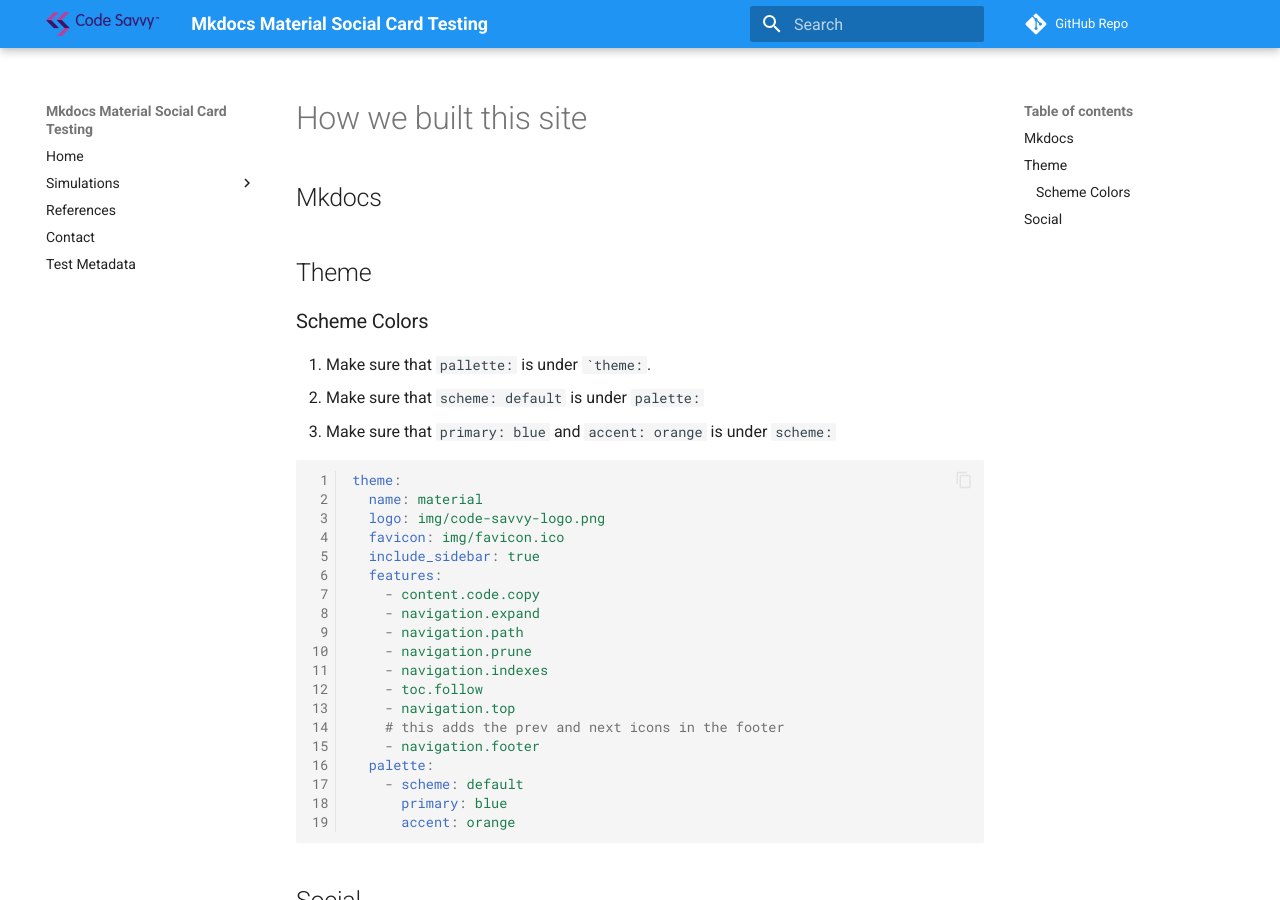
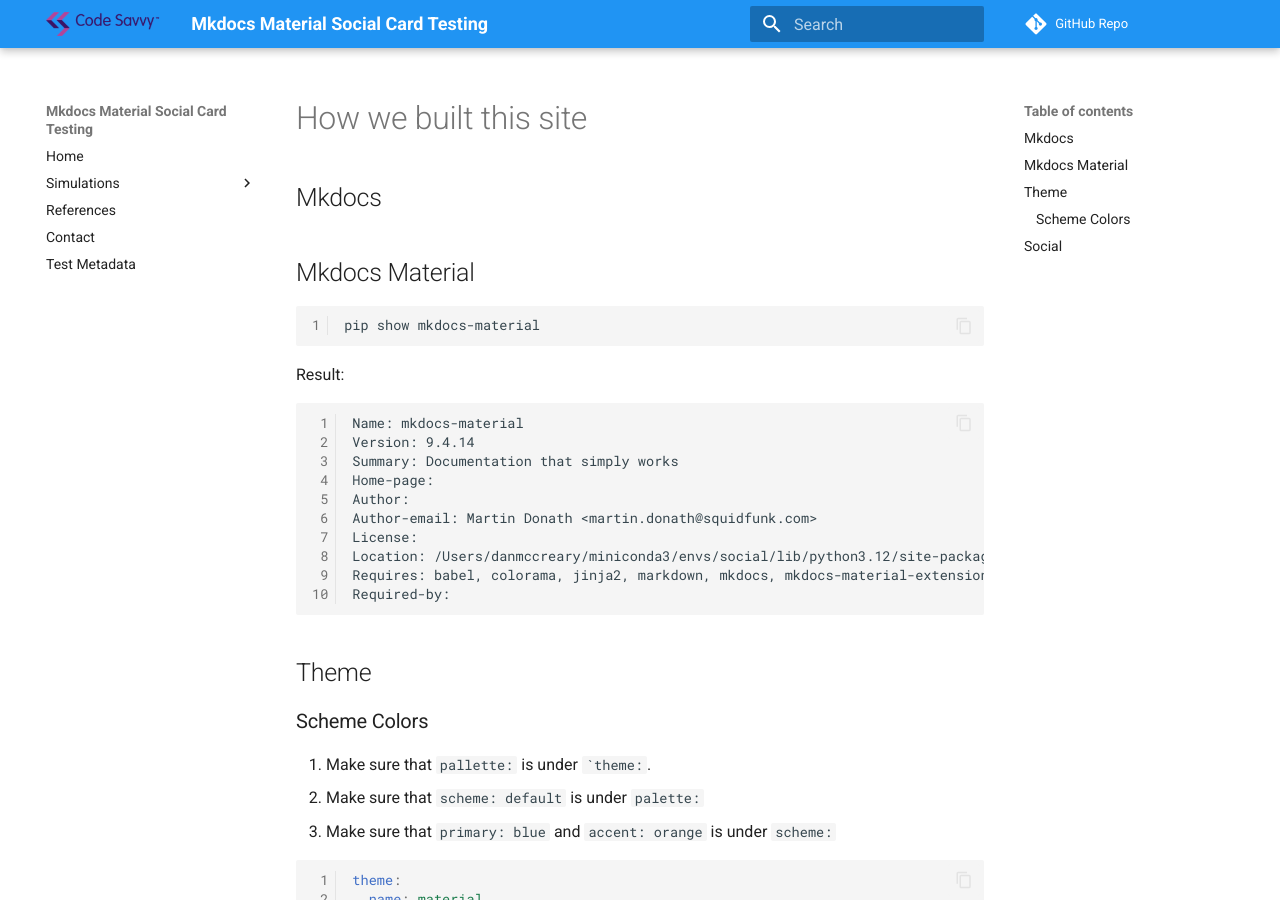
Before and after one commit to dmccreary/mkdocs-material-social, an MkDocs documentation site: the page built from docs/how-we-built-this-site.md, in a window 1280 px wide and 900 px high. Built offline with MkDocs 1.6.1 and Material for MkDocs 9.7.7, drawn with Linux system fonts in a browser that asks for light colours; comment, search, counter and statistics services are not loaded.

Commit message:
updating content

````diff
--- a/docs/how-we-built-this-site.md
+++ b/docs/how-we-built-this-site.md
@@ -1,6 +1,27 @@
 # How we built this site
 
 ## Mkdocs
+
+## Mkdocs Material
+
+```sh
+pip show mkdocs-material
+```
+
+Result:
+
+```
+Name: mkdocs-material
+Version: 9.4.14
+Summary: Documentation that simply works
+Home-page:
+Author:
+Author-email: Martin Donath <martin.donath@squidfunk.com>
+License:
+Location: /Users/danmccreary/miniconda3/envs/social/lib/python3.12/site-packages
+Requires: babel, colorama, jinja2, markdown, mkdocs, mkdocs-material-extensions, paginate, pygments, pymdown-extensions, regex, requests
+Required-by:
+```
 
 ## Theme
 
````
Also changed, not shown: docs/references.md (+1 -0 lines), docs/img/side-by-side-compare.png (added).
